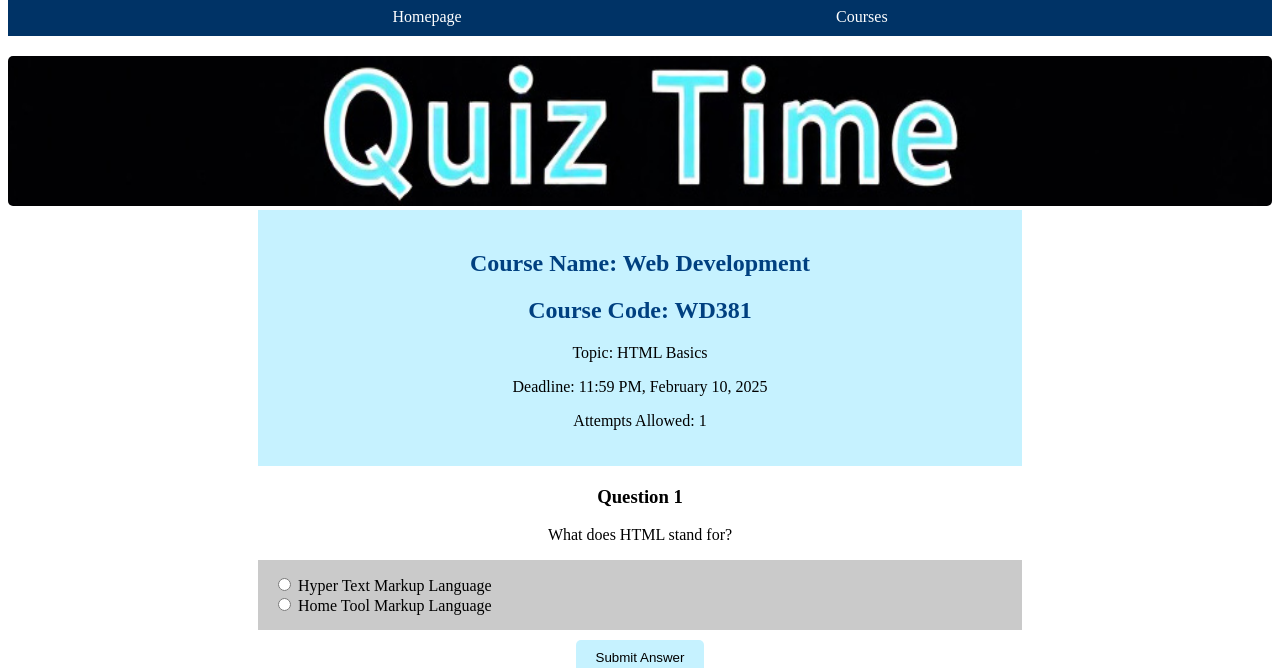
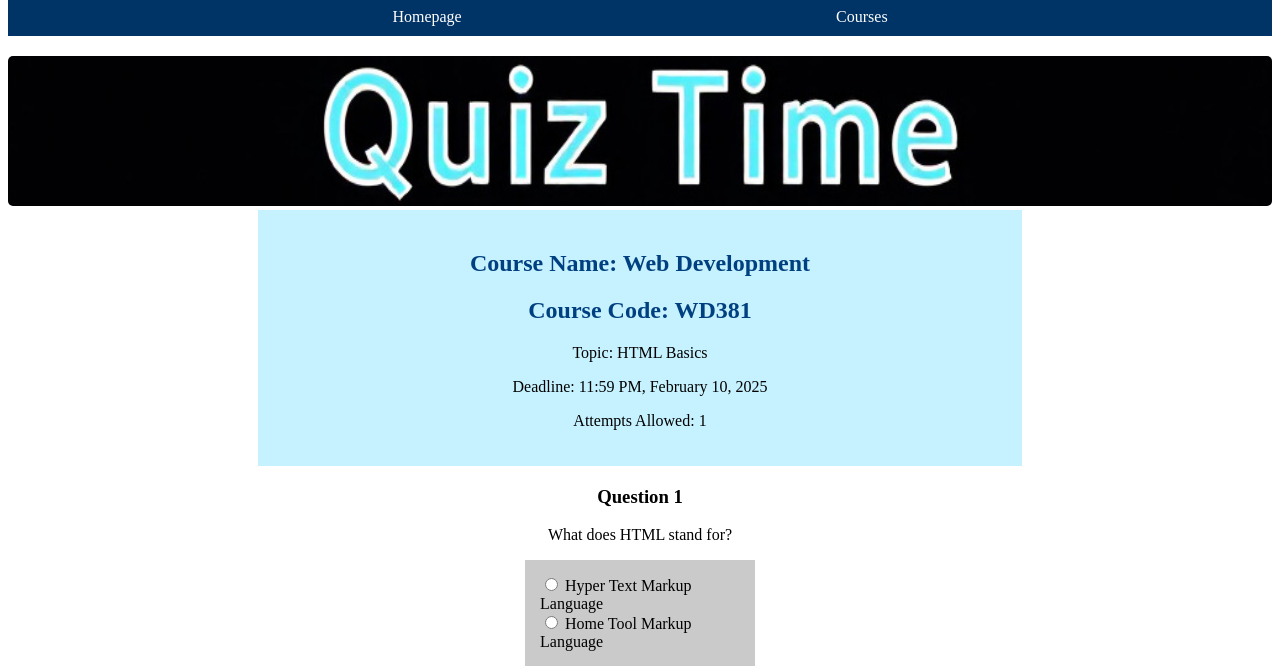
Before and after one commit to Munch42/ENSF381-Assignment-2, a plain HTML site: page attempt_quiz.html in a window 1280 px wide. Shown: the part 150-818 px from the top of the page. Drawn offline with Linux system fonts and the light colour scheme.

Commit message:
fixed the grey box around quiz options

```diff
--- a/styles.css
+++ b/styles.css
@@ -198,6 +198,7 @@ select {
     margin: 0 250px;
     text-align: center;
 
+
 }
 
 .quiz-questions {
@@ -209,6 +210,8 @@ select {
     background-color: #cacaca;
     padding: 15px;
     text-align: left;
+    max-width: 200px;
+    margin: 10px auto;
 }
 
 .submit-button, .finish-button {
```
